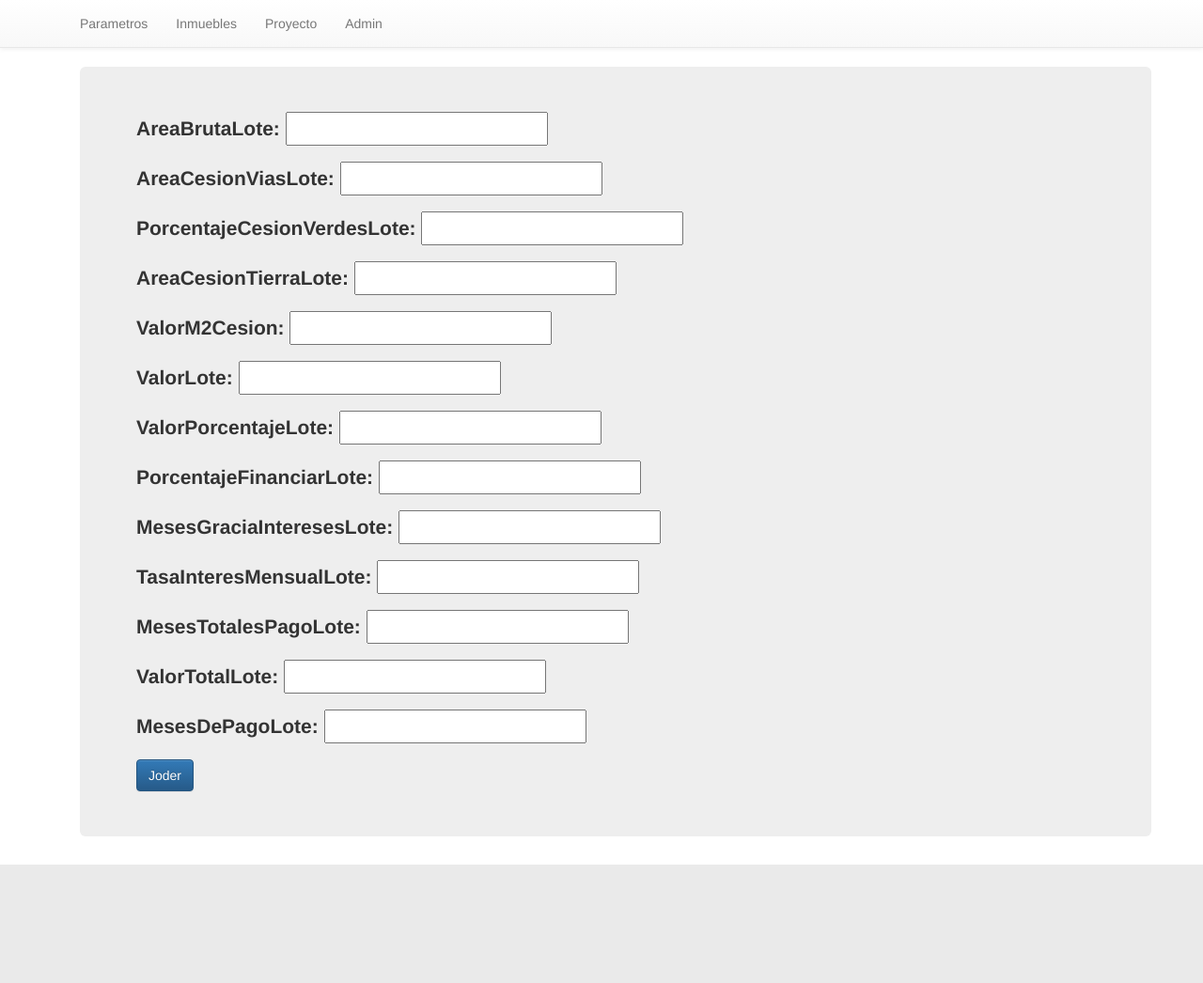
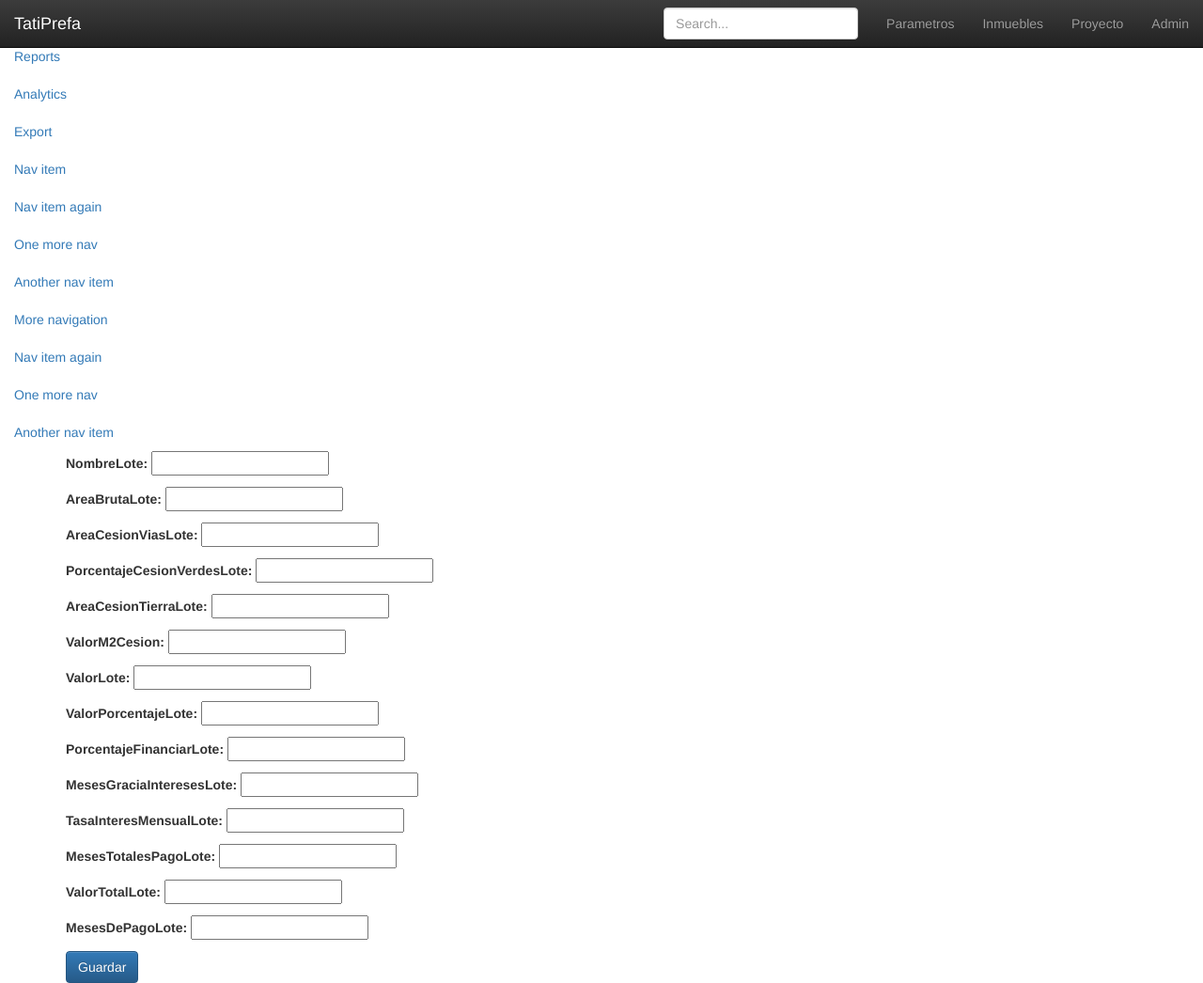
Before and after one commit to Carlos4ndresh/Prefact, a Django app: page /inmueble/lote.html in a window 1280 px wide. Shown: the whole page at 94% size. Before the commit the page ends 920 px from the top, so only its background shows below. Run offline with Django 3.2, Linux system fonts and the light colour scheme; some libraries are stand-ins or nearby versions.

Commit message:
Corregidos modelos. Pruebas de carga de staticos infructuosas

```diff
--- a/inmueble/models.py
+++ b/inmueble/models.py
@@ -13,6 +13,7 @@
 
 
 class Lote(models.Model):
+    nombreLote = models.CharField(max_length=50,unique=True)
     areaBrutaLote = models.DecimalField(max_digits=16,decimal_places=3,blank=False)
     areaCesionViasLote = models.DecimalField(max_digits=16,decimal_places=3,blank=True, null=True)
     porcentajeCesionVerdesLote = models.DecimalField(max_digits=5,decimal_places=2,blank=True, null=True)
--- a/proyecto/views.py
+++ b/proyecto/views.py
@@ -3,8 +3,8 @@
 
 # Create your views here.
 def index(request):
-    return render(request,'inmueble/inmueble.html')
-    # return render(request,'proyecto/index.html')
+   # return render(request,'inmueble/inmueble.html')
+    return render(request,'proyecto/index.html')
 
 def proyecto(request):
     formMacroProyecto = MacroproyectoForm()
--- a/templates/inmueble/inmueble.html
+++ b/templates/inmueble/inmueble.html
@@ -5,7 +5,7 @@
             <div class="jumbotron">
                     <form method="post" action="./lote.html">
                         {% csrf_token %}
-                        <input type="Submit" class="btn btn-primary" value="Joder">
+                        <input type="Submit" class="btn btn-primary" value="Continuar">
                     </form>
             </div>
         </div>
--- a/templates/inmueble/lote.html
+++ b/templates/inmueble/lote.html
@@ -2,12 +2,10 @@
 {% extends 'plantilla.html' %}
 {% block body_block %}
     <div class="container">
-        <div class="jumbotron">
-                <form method="post">
-                    {{ formLote.as_p }}
-                    {% csrf_token %}
-                    <input type="Submit" class="btn btn-primary" value="Joder">
-                </form>
-        </div>
+        <form method="post">
+            {{ formLote.as_p }}
+            {% csrf_token %}
+            <input type="Submit" class="btn btn-primary" value="Guardar">
+        </form>
     </div>
 {% endblock body_block %}
--- a/templates/plantilla.html
+++ b/templates/plantilla.html
@@ -1,7 +1,11 @@
 <!DOCTYPE html>
+{% load staticfiles %}
 <html lang="en">
 <head>
-    <script src="https://ajax.googleapis.com/ajax/libs/jquery/3.2.1/jquery.min.js"></script>
+    <meta charset="UTF-8">
+    <meta name="viewport" content="width=device-width, initial-scale=1.0">
+    <meta http-equiv="X-UA-Compatible" content="ie=edge">
+
     <!-- Latest compiled and minified CSS -->
     <link rel="stylesheet" href="https://maxcdn.bootstrapcdn.com/bootstrap/3.3.7/css/bootstrap.min.css"
     integrity="sha384-BVYiiSIFeK1dGmJRAkycuHAHRg32OmUcww7on3RYdg4Va+PmSTsz/K68vbdEjh4u"
@@ -12,30 +16,70 @@
     integrity="sha384-rHyoN1iRsVXV4nD0JutlnGaslCJuC7uwjduW9SVrLvRYooPp2bWYgmgJQIXwl/Sp"
     crossorigin="anonymous">
 
-    <!-- Latest compiled and minified JavaScript -->
-    <script src="https://maxcdn.bootstrapcdn.com/bootstrap/3.3.7/js/bootstrap.min.js"
-    integrity="sha384-Tc5IQib027qvyjSMfHjOMaLkfuWVxZxUPnCJA7l2mCWNIpG9mGCD8wGNIcPD7Txa"
-    crossorigin="anonymous"></script>
-    <meta charset="UTF-8">
-    <meta name="viewport" content="width=device-width, initial-scale=1.0">
-    <meta http-equiv="X-UA-Compatible" content="ie=edge">
-    <title>Holy Shit</title>
+    <link rel="stylesheet" href="{% static 'css/main.css' %}" type="text/css">
+
+    <title>Prefactibilidad</title>
 </head>
 <body>
-    <nav class="navbar navbar-default navbar-static-top">
-      <div class="container">
-        <ul class="nav navbar-nav">
+    <nav class="navbar navbar-inverse navbar-fixed-top">
+      <div class="container-fluid">
+        <div class="navbar-header">
+            <button type="button" class="navbar-toggle collapsed" data-toggle="collapse" data-target="#navbar" aria-expanded="false" aria-controls="navbar">
+                <span class="sr-only">Toggle navigation</span>
+                <span class="icon-bar"></span>
+                <span class="icon-bar"></span>
+                <span class="icon-bar"></span>
+              </button>
+              <a class="navbar-brand" href="#">TatiPrefa</a>
+        </div>
+        <div id="navbar" class="navbar-collapse collapse">
+            <ul class="nav navbar-nav navbar-right">
                 <li><a class="navbar-link" href="">Parametros</a></li>
                 <li><a class="navbar-link" href="{% url 'inmueble:lote' %}">Inmuebles</a></li>
                 <li><a class="navbar-link" href="{% url 'proyecto:proyecto' %}">Proyecto</a></li>
                 <li><a class="navbar-link" href="{% url 'admin:index' %}">Admin</a></li>
             </ul>
+            <form class="navbar-form navbar-right">
+                <input type="text" class="form-control" placeholder="Search...">
+            </form>
+        </div>
       </div>
     </nav>
-    <div class="container">
+    <div class="row">
+        <div class="col-sm-3 col-md-2 sidebar">
+            <ul class="nav nav-sidebar">
+                <li class="active"><a href="#">Overview <span class="sr-only">(current)</span></a></li>
+                <li><a href="#">Reports</a></li>
+                <li><a href="#">Analytics</a></li>
+                <li><a href="#">Export</a></li>
+            </ul>
+            <ul class="nav nav-sidebar">
+                <li><a href="">Nav item</a></li>
+                <li><a href="">Nav item again</a></li>
+                <li><a href="">One more nav</a></li>
+                <li><a href="">Another nav item</a></li>
+                <li><a href="">More navigation</a></li>
+            </ul>
+              <ul class="nav nav-sidebar">
+                <li><a href="">Nav item again</a></li>
+                <li><a href="">One more nav</a></li>
+                <li><a href="">Another nav item</a></li>
+            </ul>
+        </div>
+        <div class="">
+
+        </div>
+    </div>
+
+    <div class="container-fluid">
             {% block body_block %}
             {# Inserte aqui  #}
           {% endblock body_block %}
     </div>
+    <script src="https://ajax.googleapis.com/ajax/libs/jquery/3.2.1/jquery.min.js"></script>
+    <!-- Latest compiled and minified JavaScript -->
+    <script src="https://maxcdn.bootstrapcdn.com/bootstrap/3.3.7/js/bootstrap.min.js"
+    integrity="sha384-Tc5IQib027qvyjSMfHjOMaLkfuWVxZxUPnCJA7l2mCWNIpG9mGCD8wGNIcPD7Txa"
+    crossorigin="anonymous"></script>
 </body>
 </html>
```
Also changed, not shown: templates/proyecto/proyecto.html (+13 -7 lines), inmueble/migrations/0005_lote_nombrelote.py (added), inmueble/migrations/0006_auto_20171109_1949.py (added). Lines whose indentation alone changed are shown as unchanged.
